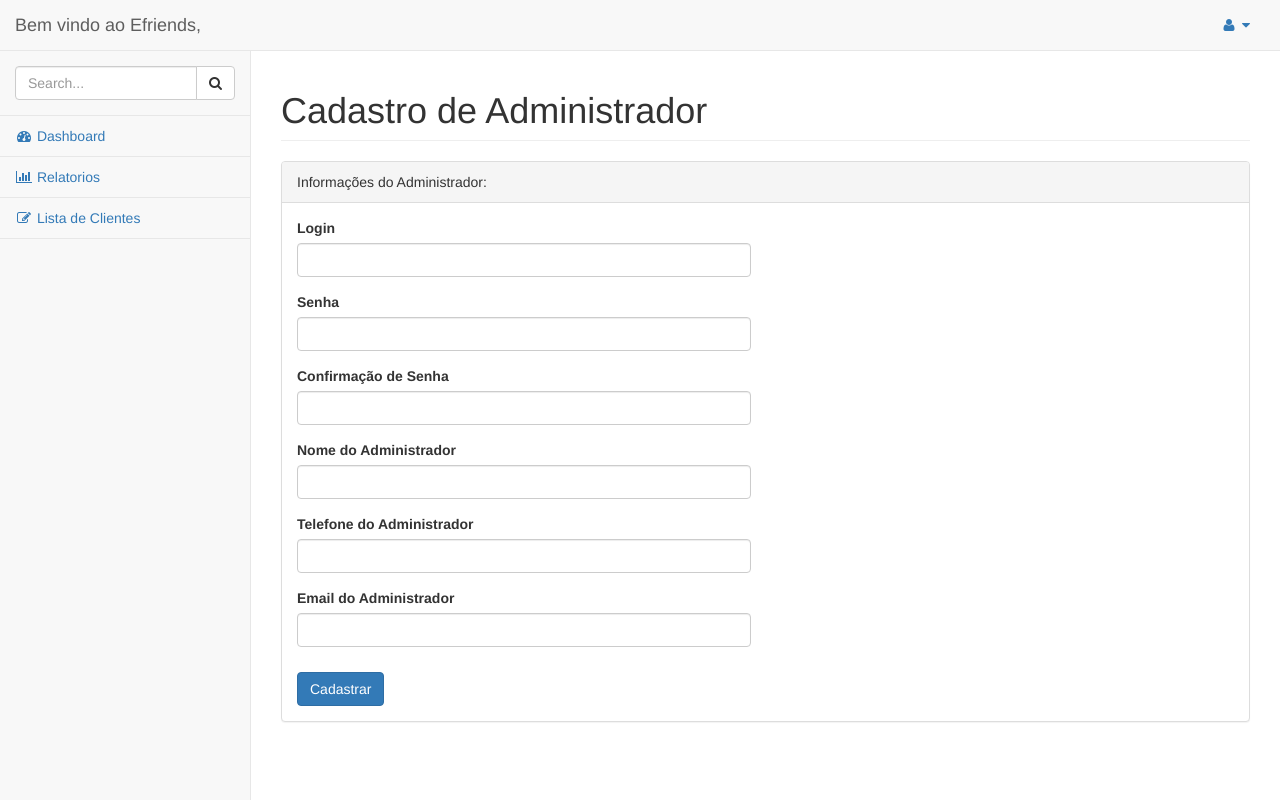
After one commit to dufermiano/efriends, a CodeIgniter app: page /database/novo_admin in a window 1280 px wide. The commit adds this page. Run offline with CodeIgniter, Linux system fonts and the light colour scheme.

Commit message:
Mudança de stauts de ebook pelo admin completo. Cadastro de administrador via plataforma completo

```diff
--- a/TCC_SCRIPT.sql
+++ b/TCC_SCRIPT.sql
@@ -10,7 +10,7 @@ CREATE TABLE Administrador (
   Telefone_Admin INTEGER NOT NULL,
   Email_Admin VARCHAR(30) NOT NULL,
   Status_Admin BOOL NOT NULL DEFAULT TRUE,
-  Sessao BOOL DEFAULT TRUE,
+  Sessao BOOL DEFAULT FALSE,
   Data_Cadastro DATETIME NOT NULL
 );
 
@@ -25,7 +25,7 @@ CREATE TABLE Cliente (
   Senha_Cli VARCHAR(100) NOT NULL,
   Status_Cli BOOL NOT NULL DEFAULT TRUE,
   Data_Cadastro DATETIME NOT NULL,
-  Sessao BOOL DEFAULT TRUE
+  Sessao BOOL DEFAULT FALSE
 );
 
 CREATE TABLE Ebook (
--- a/application/config/config.php
+++ b/application/config/config.php
@@ -23,7 +23,7 @@ defined('BASEPATH') OR exit('No direct script access allowed');
 | a PHP script and you can easily do that on your own.
 |
 */
-$config['base_url'] = 'http://efriends.net.br';
+$config['base_url'] = 'http://efriends.net.br/';
 
 /*
 |--------------------------------------------------------------------------
--- a/application/config/routes.php
+++ b/application/config/routes.php
@@ -75,6 +75,7 @@ $route['troca_senha'] = 'Dashboard/troca_senha';//direciona para troca_senha.php
 $route['logout'] = "Cliente/logout";//chama função de logout
 $route['status_ebook'] = "Ebook/status_ebook";//direciona para catalogo-admin.php
 $route['obra_cli'] = "Ebook/obra_cli";//direciona para catalogo-admin.php
+$route['novo_admin'] = "Admin/novo_admin";//direciona para catalogo-admin.php
 //rotas da plataforma
 
 $route['sobre'] = 'Ebook/sobre_livro';//direciona para sobre.php da plataforma
--- a/application/controllers/Admin.php
+++ b/application/controllers/Admin.php
@@ -14,6 +14,9 @@ class Admin extends CI_Controller {
 
 	public function troca_senha(){
 		$this->load->view('dashboard/troca_senha_adm');
+	}
+	public function novo_admin(){
+		$this->load->view('dashboard/novo-admin');
 	}
 
 	public function login(){
@@ -55,4 +58,42 @@ class Admin extends CI_Controller {
 			}
 	}
 
+	public function insere_admin(){
+
+		$admin = $this->input->post ();
+
+		$login = $admin ['login'];
+
+		$r = $this->admin->checa_login($login);
+		if($r == false){
+			set_msg ( "<p>Login já existente no sistema, favor inserir outro</p>" );
+			redirect ( 'novo_admin', 'refresh' );
+			return false;
+		}
+
+		$post_password1 = md5($this->input->post('senha', TRUE));
+		$post_password2 = md5($this->input->post('senha2', TRUE));
+
+		$dados_insert ['nome'] = $admin ['nome'];
+		$dados_insert ['email'] = $admin ['email'];
+		$dados_insert ['telefone'] = $admin ['tel'];
+		$dados_insert ['login'] = $admin ['login'];
+		if($post_password1 != $post_password2){
+
+			set_msg ( "<p>Senhas devem coincidir</p>" );
+			redirect ( 'novo_admin', 'refresh' );
+		}
+		else{
+			$dados_insert ['senha'] = $post_password1;
+
+			$result = $this->admin->insert_admin ( $dados_insert );
+
+		}
+		if ($result) {
+			set_msg ( "<p>Inserção feita com sucesso</p>" );
+			redirect ( 'novo_admin', 'refresh' );
+		}
+
+	}
+
 }
--- a/application/models/Admin_model.php
+++ b/application/models/Admin_model.php
@@ -8,6 +8,41 @@ class Admin_model extends CI_Model{
 		$this->load->library('session');
 
 	}
+
+	public function checa_login($login){
+
+		$this-> db -> select ('idAdministrador');
+		$this-> db -> from ('Administrador');
+		$this-> db -> where('Login_Admin', $login );
+		$this-> db -> limit(1);
+
+		$query = $this-> db -> get();
+
+		if($query->num_rows() != 0){
+			return false;
+		}
+		else{
+			return true;
+		}
+	}
+
+	public function insert_admin($dados){
+
+		$dados_admin = array(
+				'nome_admin' => $dados['nome'],
+				'email_admin' => $dados['email'],
+				'telefone_admin' => $dados['telefone'],
+				'status_admin' => true,
+				'login_admin' => $dados['login'],
+				'senha_admin' => $dados['senha']
+		);
+
+		$this->db->set('data_cadastro', 'NOW()', FALSE);
+		$this->db->insert('administrador', $dados_admin);
+
+		return $this->db->insert_id();
+	}
+
 
 	public function login($login, $senha){
 
--- a/application/views/dashboard/nav-admin.php
+++ b/application/views/dashboard/nav-admin.php
@@ -35,6 +35,8 @@
                     <ul class="dropdown-menu dropdown-user">
                         <li><a href="<?php echo base_url('perfil')?>"><i class="fa fa-user fa-fw"></i> Editar Perfil</a>
                         </li>
+                        <li><a href="<?php echo base_url('novo_admin')?>"><i class="fa fa-user fa-fw"></i> Cadastrar novo administrador</a>
+                        </li>
                         <li><a href="<?php echo base_url('troca_senha')?>"><i class="fa fa-user fa-fw"></i> Trocar Senha</a>
                         </li>
                         <li class="divider"></li>
@@ -57,7 +59,6 @@
                         <li><a href="<?php echo base_url('inicio_dash')?>"><i class="fa fa-dashboard fa-fw"></i> Dashboard</a></li>
                         <li><a href="<?php echo base_url('relatorios')?>"><i class="fa fa-bar-chart fa-fw"></i> Relatorios</a></li>
                         <li><a href="<?php echo base_url('clientes')?>"><i class="fa fa-edit fa-fw"></i> Lista de Clientes</a></li>
-
                     </ul>
                 </div>
             </div>
--- /dev/null
+++ b/application/views/dashboard/novo-admin.php
@@ -0,0 +1,61 @@
+<?php
+$this->load->view('dashboard/nav-admin');
+?>
+        <div id="page-wrapper">
+            <div class="row">
+                <div class="col-lg-12">
+                    <h1 class="page-header">Cadastro de Administrador</h1>
+                </div>
+            </div>
+
+            <div class="row">
+                <div class="col-lg-12">
+                    <div class="panel panel-default">
+                        <div class="panel-heading">Informações do Administrador:</div>
+                        <div class="panel-body">
+                            <div class="row">
+                                <div class="col-lg-6">
+                                <?php if($msg = get_msg()): echo '<div class="msg-box">'.$msg.'</div>'; endif;?>
+                                    <form role="form" action="<?php echo base_url('index.php/Admin/insere_admin')?>" method="post" enctype="multipart/form-data" >
+                                        <div class="form-group">
+                                            <label>Login</label>
+                                            <input class="form-control" required="required" name="login">
+                                        </div>
+                                        <div class="form-group">
+                                            <label>Senha</label>
+                                            <input class="form-control" type="password" required="required" name="senha">
+                                        </div>
+                                           <div class="form-group">
+                                            <label>Confirmação de Senha</label>
+                                            <input class="form-control" type="password" required="required" name="senha2">
+                                        </div>
+                                        <div class="form-group">
+                                            <label>Nome do Administrador</label>
+                                            <input class="form-control" required="required" name="nome">
+                                        </div>
+                                       <div class="form-group">
+                                            <label>Telefone do Administrador</label>
+                                            <input class="form-control" required="required" name="tel">
+                                        </div>
+                                        <div class="form-group">
+                                            <label>Email do Administrador</label>
+                                            <input class="form-control" type="email" name="email">
+                                        </div>
+                                        <button type="submit" class="btn btn-primary" id="cadastro" name="btnEnviar" style="margin-top: 10px;">Cadastrar</button>
+                                    </form>
+                                </div>
+                            </div>
+                        </div>
+                    </div>
+                </div>
+
+            </div>
+            </div>
+        </div>
+
+<script src="<?php echo base_url('assets/bower_components/jquery/dist/jquery.min.js')?>"></script>
+    <script src="<?php echo base_url('assets/bower_components/bootstrap/dist/js/bootstrap.min.js')?>"></script>
+    <script src="<?php echo base_url('assets/bower_components/metisMenu/dist/metisMenu.min.js')?>"></script>
+    <script src="<?php echo base_url('assets/dist/js/sb-admin-2.js')?>"></script>
+</body>
+</html>
```
Also changed, not shown: application/controllers/Ebook.php (+25 -0 lines), application/models/Ebook_model.php (+9 -0 lines), application/views/dashboard/status-ebook.php (+4 -53 lines), 1 other file.
